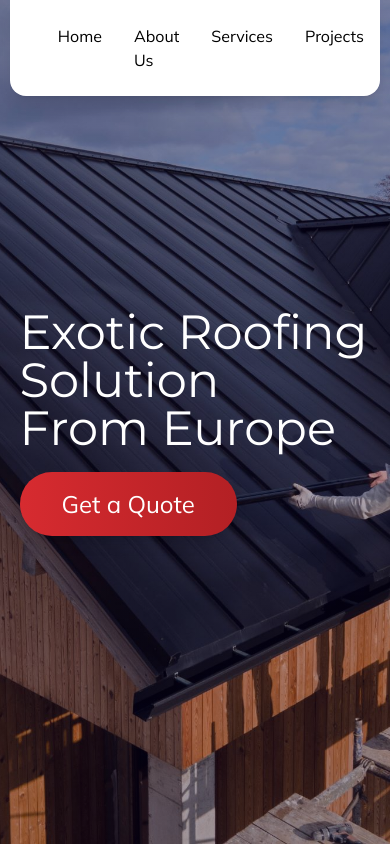
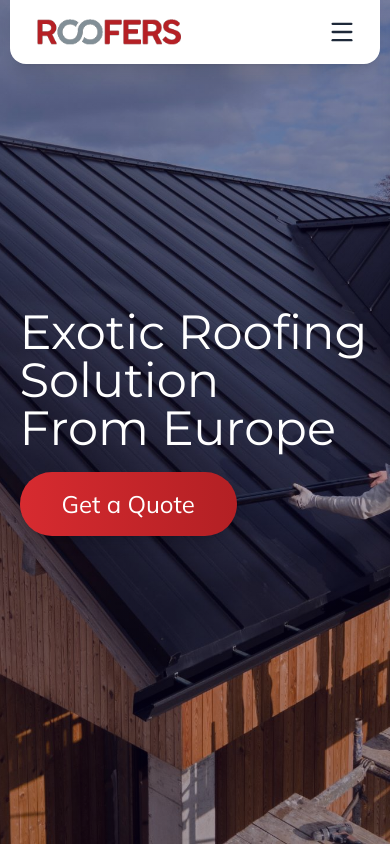
Before and after one commit to m-shinas/roofers, a Next.js app: page / in a window 390 px wide. Shown: the top 846 px of the page. Built offline with nearby package versions, Linux system fonts and the light colour scheme.

Commit message:
add lucide-react for icon components and implement responsive navbar menu

```diff
--- a/app/ui/Navbar.tsx
+++ b/app/ui/Navbar.tsx
@@ -5,12 +5,15 @@ import Link from "next/link";
 import { mulish } from "./fonts";
 import { useEffect, useState } from "react";
 import { usePathname } from "next/navigation";
+import { Menu, X } from "lucide-react";
 
 function Navbar() {
   const [navbar, setNavbar] = useState(false);
+  const [menuOpen, setMenuOpen] = useState(false);
   const pathname = usePathname();
 
-  const scrollYvalue = pathname === "/"  ? 650 : 360;
+  const scrollYvalue = pathname === "/" ? 650 : 360;
+
   const changeBackground = () => {
     if (window.scrollY >= scrollYvalue) {
       setNavbar(true);
@@ -18,6 +21,7 @@ function Navbar() {
       setNavbar(false);
     }
   };
+
   useEffect(() => {
     window.addEventListener("scroll", changeBackground);
     return () => {
@@ -25,32 +29,92 @@ function Navbar() {
     };
   }, [pathname]);
 
+  const navLinks = [
+    { name: "Home", href: "/" },
+    { name: "About Us", href: "/about-us" },
+    { name: "Services", href: "/services" },
+    { name: "Projects", href: "/projects" },
+    { name: "Contact Us", href: "/contact" },
+  ];
+
   return (
-    <header className="w-full fixed z-50">
-      <div className={`w-[95%] flex items-center justify-between px-12 py-6 my-0 mx-auto bg-white rounded-b-2xl shadow-lg transition duration-500 ease-in-out ${ navbar && "bg-gradient-to-r from-gray-700 to-gray-900 text-white"}`}>
-        <Link href="/" className="">
-          <Image src="/Roofers_Logo.PNG" alt="logo" width={150} height={150} />
+    <header className="w-full fixed top-0 z-50">
+      <div
+        className={`w-[95%] flex items-center justify-between px-6 md:px-12 py-4 md:py-6 mx-auto rounded-b-2xl shadow-lg transition duration-500 ease-in-out
+          ${navbar ? "bg-gradient-to-r from-gray-700 to-gray-900 text-white" : "bg-white"}`}
+      >
+        <Link href="/" className="flex items-center">
+          <Image
+            src="/Roofers_Logo.PNG"
+            alt="logo"
+            width={150}
+            height={150}
+            priority
+          />
         </Link>
+
+        <nav className={`${mulish.className} hidden md:block`}>
+          <ul className="flex gap-8 m-0 p-0 list-none">
+            {navLinks.map((link) => (
+              <li key={link.name}>
+                <Link
+                  href={link.href}
+                  className="hover:text-gray-400 transition-colors"
+                >
+                  {link.name}
+                </Link>
+              </li>
+            ))}
+          </ul>
+        </nav>
+
+        <button
+          onClick={() => setMenuOpen(!menuOpen)}
+          className="md:hidden text-gray-800 focus:outline-none"
+          aria-label="Toggle menu"
+          aria-expanded={menuOpen}
+        >
+          {menuOpen ? <X size={28} /> : <Menu size={28} />}
+        </button>
+      </div>
+
+      <div
+        className={`md:hidden fixed top-0 right-0 h-full w-3/4 bg-white shadow-lg z-40 transform transition-transform duration-300 ease-in-out
+          ${menuOpen ? "translate-x-0" : "translate-x-full"}`}
+      >
+        <div className="flex justify-between items-center px-6 py-4 border-b">
+          <Image src="/Roofers_Logo.PNG" alt="logo" width={120} height={120} />
+          <button
+            onClick={() => setMenuOpen(false)}
+            aria-label="Close menu"
+            className="text-gray-800"
+          >
+            <X size={28} />
+          </button>
+        </div>
         <nav className={`${mulish.className}`}>
-          <ul className="flex gap-8 m-0 p-0 list-none ">
-            <li>
-              <Link href="/">Home</Link>
-            </li>
-            <li>
-              <Link href="/about-us">About Us</Link>
-            </li>
-            <li>
-              <Link href="/services">Services</Link>
-            </li>
-            <li>
-              <Link href="/projects">Projects</Link>
-            </li>
-            <li>
-              <Link href="/contact">Contact Us</Link>
-            </li>
+          <ul className="flex flex-col gap-6 p-6">
+            {navLinks.map((link) => (
+              <li key={link.name}>
+                <Link
+                  href={link.href}
+                  className="block text-lg hover:text-gray-600 transition-colors"
+                  onClick={() => setMenuOpen(false)} // close on click
+                >
+                  {link.name}
+                </Link>
+              </li>
+            ))}
           </ul>
         </nav>
       </div>
+
+      {menuOpen && (
+        <div
+          className="fixed inset-0 bg-black/40 z-30 md:hidden"
+          onClick={() => setMenuOpen(false)}
+        />
+      )}
     </header>
   );
 }
--- a/package.json
+++ b/package.json
@@ -14,6 +14,7 @@
     "@fortawesome/free-regular-svg-icons": "^7.0.1",
     "@fortawesome/free-solid-svg-icons": "^7.0.1",
     "@fortawesome/react-fontawesome": "^3.0.2",
+    "lucide-react": "^0.544.0",
     "next": "15.4.7",
     "react": "19.1.0",
     "react-countup": "^6.5.3",
```
Also changed, not shown: 1 other file (tests, documents, lock files or other folders).
